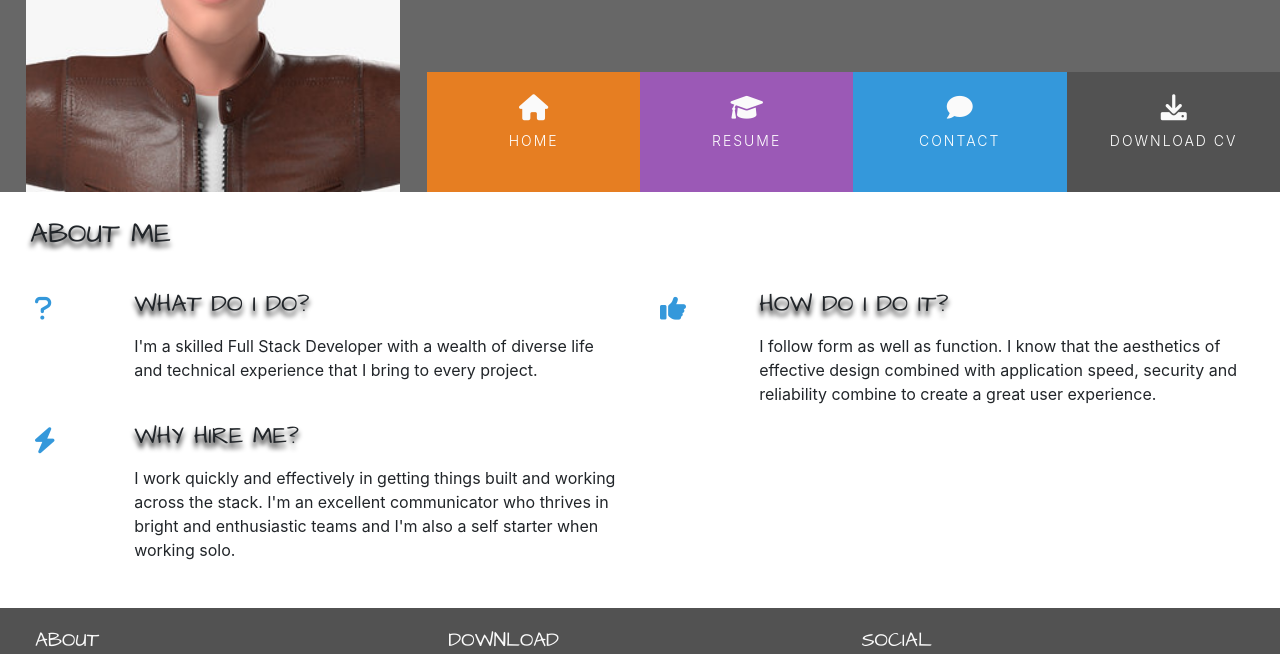
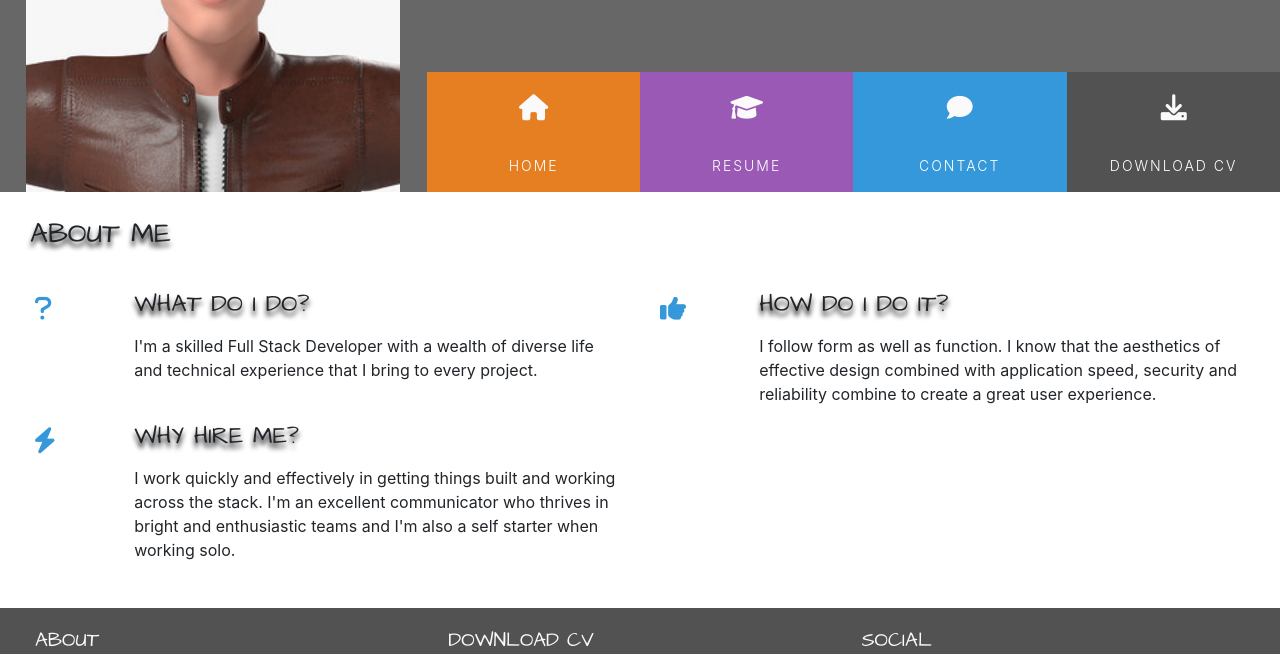
Before and after one commit to SPUR-TECH/SPUR-TECH-Designs, a plain HTML site: page index.html in a window 1280 px wide. Shown: the part 182-836 px from the top of the page. Drawn offline with nearby package versions, Linux system fonts and the light colour scheme; files that its build step writes are made by us from their sources; a web font is replaced by a local one.

Commit message:
add spacing to footer and change colour of download icon

```diff
--- a/assets/css/style.css
+++ b/assets/css/style.css
@@ -186,7 +186,7 @@ footer {
 
 .cv-pdf i {
     font-size: 18px;
-    color: #fafafa;
+    color: rgb(150, 2, 2);
     text-align: center;
     padding-left: 5px;
     transition: all 0.3s ease-in-out;
@@ -196,7 +196,7 @@ footer {
 }
 
 .cv-pdf i:hover {
-    color: rgb(150, 2, 2);
+    color: rgb(255, 255, 255);
 }
 
 .social-links {
@@ -230,6 +230,7 @@ footer {
 i {
     font-size: 2rem;
     padding: 5px;
+    padding-bottom: 30px;
 }
 
 i:hover {
--- a/index.html
+++ b/index.html
@@ -131,7 +131,7 @@
                 <i class="fab fa-bootstrap" aria-hidden="true"></i>
             </div>
             <div class="col-sm-4">
-                <h5 class="uppercase general-sub">Download</h5>
+                <h5 class="uppercase general-sub">Download CV</h5>
                 <p class="inline-block">
                     Need a printable version of my CV? Download it here.
                     <a href="#" target="_blank" class="cv-pdf">
```
